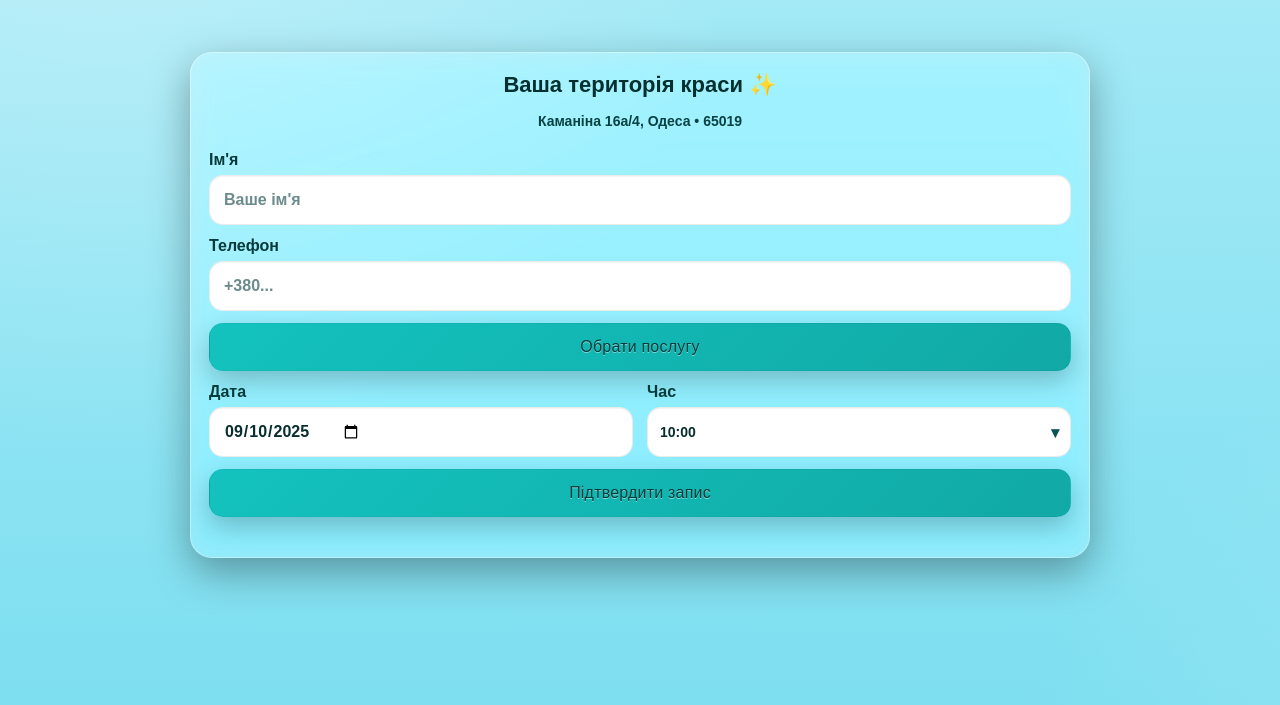
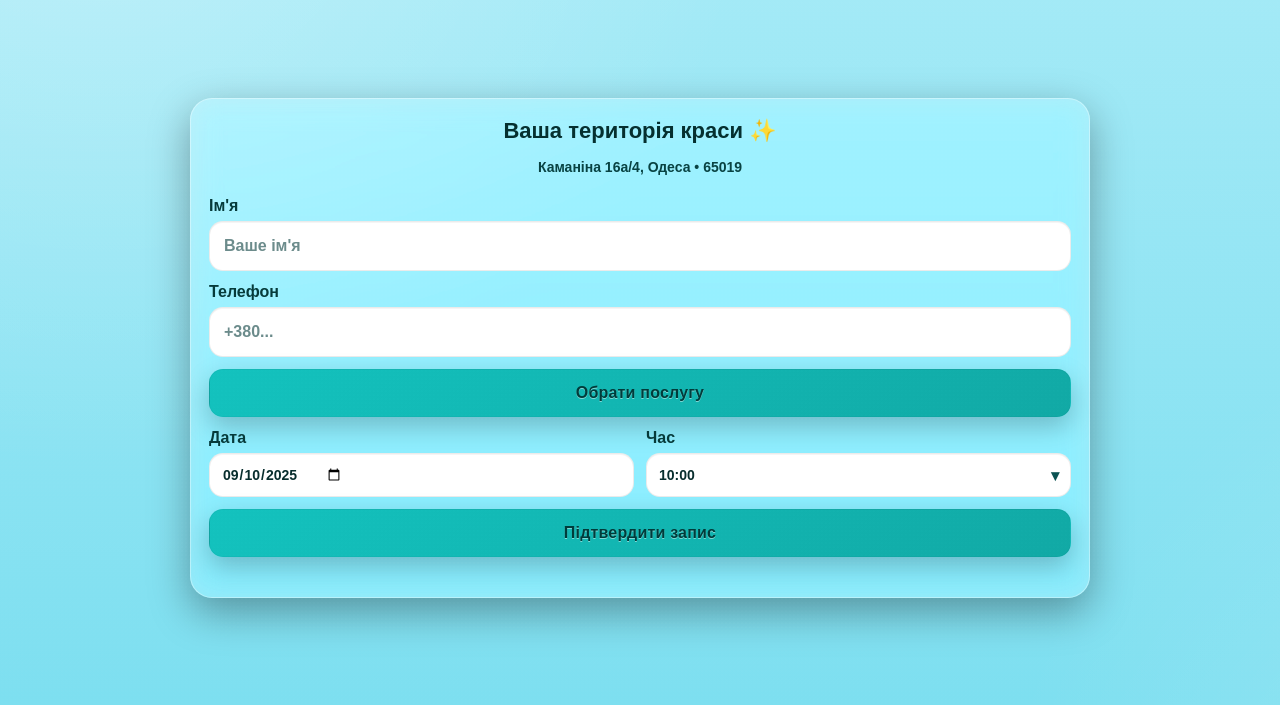
Before and after one commit to applabua/chernaya_beauty, a plain HTML site: page index.html in a window 1280 px wide. Shown: the part 95-800 px from the top of the page. Drawn offline with Linux system fonts and the light colour scheme.

Commit message:
Update index.html

```diff
--- a/index.html
+++ b/index.html
@@ -29,14 +29,23 @@
       background-size:4px 4px; opacity:.35; mix-blend-mode:soft-light;}
 
     /* Логотип */
-    .wordmark{position:fixed; z-index:10; top:calc(env(safe-area-inset-top,0px) + 8px);
-      left:calc(env(safe-area-inset-left,0px) + 10px); filter:drop-shadow(0 2px 10px rgba(0,0,0,.12)); pointer-events:none;}
+    .wordmark{
+      position:fixed; z-index:10;
+      top:calc(env(safe-area-inset-top,0px) + 8px);
+      left:calc(env(safe-area-inset-left,0px) + 10px);
+      filter:drop-shadow(0 2px 10px rgba(0,0,0,.12));
+      pointer-events:none;
+    }
     .wordmark .inner{position:relative; display:inline-block}
     .wordmark .chernaya{font-family:'Great Vibes', cursive; font-size:58px; line-height:1; color:#000; letter-spacing:.5px}
-    .wordmark .tag{position:absolute; top:-12px; right:-18px;
-      font-family:'Montserrat',system-ui,Arial; font-weight:800; color:#3ccad7; background:#fff;
-      padding:5px 9px; border-radius:4px; letter-spacing:1.5px; font-size:12px;
-      transform:skew(-8deg) rotate(-3deg); box-shadow:0 4px 12px rgba(0,0,0,.15)}
+    .wordmark .tag{
+      position:absolute; top:-12px; right:-18px;
+      font-family:'Montserrat',system-ui,Arial; font-weight:800;
+      color:#3ccad7; background:#fff; padding:5px 9px; border-radius:4px;
+      letter-spacing:1.5px; font-size:12px;
+      transform:skew(-8deg) rotate(-3deg);
+      box-shadow:0 4px 12px rgba(0,0,0,.15);
+    }
 
     /* Прелоадер */
     #loader{position:fixed; inset:0; display:grid; place-items:center; z-index:999;
@@ -50,17 +59,24 @@
       animation:spin 1.1s linear infinite; filter:drop-shadow(0 8px 22px rgba(0,0,0,.35))}
     @keyframes spin{to{transform:rotate(1turn)}}
 
-    /* Центр */
-    .wrap{position:fixed; inset:0; display:grid; place-items:center;
-      height:calc(var(--vh) * 100); padding:18px;
+    /* Центр (резерв зверху під логотип) */
+    .wrap{
+      position:fixed; inset:0; display:grid; place-items:center;
+      height:calc(var(--vh) * 100);
       padding-left:max(18px, env(safe-area-inset-left));
       padding-right:max(18px, env(safe-area-inset-right));
-      padding-top:max(18px, env(safe-area-inset-top));
-      padding-bottom:max(18px, env(safe-area-inset-bottom));}
+      padding-bottom:max(18px, env(safe-area-inset-bottom));
+      padding-top:calc(86px + max(18px, env(safe-area-inset-top))); /* щоб нічого не залазило під логотип */
+    }
 
-    .card{width:min(900px,100%); background:var(--card); border:1px solid var(--border);
-      border-radius:var(--radius); box-shadow:var(--shadow); backdrop-filter:blur(14px) saturate(140%);
-      padding:18px 18px 16px; max-height:calc(var(--vh) * 100 - 56px); display:grid; gap:12px;}
+    .card{
+      width:min(900px,100%); background:var(--card); border:1px solid var(--border);
+      border-radius:var(--radius); box-shadow:var(--shadow);
+      backdrop-filter:blur(14px) saturate(140%);
+      padding:18px 18px 16px;
+      max-height:calc(var(--vh) * 100 - 56px);
+      display:grid; gap:12px;
+    }
 
     .hero{ text-align:center; color:#052f2f; margin:0; line-height:1.25; font-size:22px; }
     .addr{ margin:2px 0 10px; text-align:center; font-size:14px; color:#084242 }
@@ -68,35 +84,47 @@
     .form{display:grid; grid-template-columns:1fr 1fr; column-gap:14px; row-gap:12px; align-content:start}
     .form .wide{grid-column:1/-1}
     label{display:block; margin-bottom:6px}
-    input, .fake-input{width:100%; min-width:0; height:var(--field-h);
+    input, .fake-input{
+      width:100%; min-width:0; height:var(--field-h);
       font:700 16px/1 Arial, Helvetica, sans-serif; color:#082d2d; background:#ffffff;
       border:1px solid rgba(0,0,0,.08); border-radius:14px; padding:0 14px; outline:none;
-      box-shadow:inset 0 1px 0 rgba(0,0,0,.04); transition:border-color .15s, box-shadow .15s; display:flex; align-items:center}
+      box-shadow:inset 0 1px 0 rgba(0,0,0,.04); transition:border-color .15s, box-shadow .15s;
+      display:flex; align-items:center
+    }
     input::placeholder{color:#6b8b8b; font-weight:700}
     input:focus{border-color:#19b6c3; box-shadow:0 0 0 3px rgba(25,182,195,.25)}
 
-    /* Кнопки */
-    .btn-primary{width:100%; padding:14px 16px; border-radius:14px; border:1px solid rgba(0,0,0,.04);
-      background:linear-gradient(135deg, #13c2be, #11a9a5); color:#003b3a; text-shadow:0 1px 0 rgba(255,255,255,.45);
-      font-size:16px; letter-spacing:.2px; cursor:pointer; box-shadow:0 10px 26px rgba(0,0,0,.22);
-      transition:filter .18s, transform .06s}
+    /* Основні кнопки */
+    .btn-primary{
+      width:100%; padding:14px 16px; border-radius:14px; border:1px solid rgba(0,0,0,.04);
+      background:linear-gradient(135deg, #13c2be, #11a9a5);
+      color:#003b3a; text-shadow:0 1px 0 rgba(255,255,255,.45);
+      font-size:16px; font-weight:800; letter-spacing:.2px; cursor:pointer;
+      box-shadow:0 10px 26px rgba(0,0,0,.22);
+      transition:filter .18s, transform .06s
+    }
     .btn-primary:hover{filter:brightness(1.05)}
     .btn-primary:active{transform:translateY(1px)}
 
-    /* Вибрана послуга — фіксована висота */
-    .chosen-box{grid-column:1/-1; background:#fff; border:1px solid rgba(0,0,0,.08);
+    /* Віконце вибраної послуги — фіксована висота */
+    .chosen-box{
+      grid-column:1/-1; background:#fff; border:1px solid rgba(0,0,0,.08);
       border-radius:14px; padding:10px 14px; box-shadow:0 8px 22px rgba(0,0,0,.12);
       display:flex; justify-content:space-between; gap:8px; color:#063a3a; width:100%;
-      min-height:var(--field-h); align-items:center}
+      min-height:var(--field-h); align-items:center
+    }
     .chosen-name{font-weight:800}
     .chosen-price{white-space:nowrap; font-weight:900}
 
-    /* Селекти */
+    /* Дата/Час — завжди компактні, дві колонки */
+    .dt-grid{grid-column:1/-1; display:grid; grid-template-columns:repeat(2, minmax(140px, 1fr)); gap:12px}
     .select-wrap{position:relative}
-    .select-wrap select{width:100%; min-width:0; height:var(--field-h);
+    .select-wrap select, .dt-grid input{
+      width:100%; min-width:0; height:44px;     /* компактно */
       font:700 14px/1 Arial, Helvetica, sans-serif; color:#082d2d; background:#ffffff;
       border:1px solid rgba(0,0,0,.08); border-radius:14px; padding:0 12px; outline:none;
-      appearance:none; box-shadow:inset 0 1px 0 rgba(0,0,0,.04)}
+      appearance:none; box-shadow:inset 0 1px 0 rgba(0,0,0,.04)
+    }
     .select-wrap::after{content:"▾"; position:absolute; right:12px; top:50%; translate:0 -50%; color:#0b5252; pointer-events:none; font-size:16px}
 
     .toast{position:fixed; right:18px; bottom:18px; z-index:50; background:rgba(0,0,0,.65); color:#fff;
@@ -123,9 +151,6 @@
     .price-item button:hover{background:#eef8f7}
     .pr-name{max-width:76%}
     .pr-price{white-space:nowrap; font-weight:900}
-
-    /* Адаптив, щоб Дата/Час не накладались */
-    @media (max-width:430px){ .form{grid-template-columns:1fr} .select-wrap select{font-size:13px} }
   </style>
 </head>
 <body>
@@ -157,30 +182,32 @@
           <input id="phone" type="tel" inputmode="tel" placeholder="+380..." required>
         </div>
 
-        <!-- Кнопка вибору послуги (той самий стиль і розмір, що й підтвердження) -->
+        <!-- Обрати послугу (такий самий стиль, як підтвердження) -->
         <div class="wide">
           <button type="button" class="btn-primary" id="openPrice">Обрати послугу</button>
         </div>
 
-        <!-- Фіксоване віконце вибраної послуги -->
+        <!-- Віконце вибраної послуги (фіксована висота) -->
         <div id="chosenBox" class="chosen-box" style="display:none;">
           <div class="chosen-name" id="chosenName"></div>
           <div class="chosen-price" id="chosenPrice"></div>
         </div>
 
-        <!-- Дата / Час -->
-        <div class="field">
+        <!-- Дата/Час — компактні в дві колонки -->
+        <div class="dt-grid">
+          <div>
             <label for="date">Дата</label>
             <input id="date" type="date" required>
           </div>
-        <div class="field">
+          <div>
             <label for="time">Час</label>
             <div class="select-wrap">
               <select id="time" required></select>
             </div>
           </div>
+        </div>
 
-        <!-- Кнопка підтвердження -->
+        <!-- Підтвердження -->
         <div class="wide">
           <button class="btn-primary" type="submit">Підтвердити запис</button>
         </div>
@@ -252,7 +279,7 @@
     })();
 
     const TIME_SLOTS=["10:00","11:30","13:00","15:00","16:30","18:00"];
-    const KEY_ALL="bookings_teal_all_v4", KEY_MINE="bookings_teal_mine_v4";
+    const KEY_ALL="bookings_teal_all_final", KEY_MINE="bookings_teal_mine_final";
 
     const $=s=>document.querySelector(s);
     const toast=t=>{const el=$("#toast"); el.textContent=t; el.classList.add("show"); setTimeout(()=>el.classList.remove("show"),2200)}
@@ -321,22 +348,22 @@
       generateSlots(date);
     });
 
-    /* МОДАЛКА ПРАЙСУ — делегування, можна вибирати скільки завгодно разів */
+    /* МОДАЛКА ПРАЙСУ — делегування (вибір не обмежений) */
     const modal=$("#priceModal"), openPrice=$("#openPrice"), closePrice=$("#closePrice");
     const open=()=>{modal.classList.add("show"); modal.setAttribute("aria-hidden","false")}
     const close=()=>{modal.classList.remove("show"); modal.setAttribute("aria-hidden","true")}
     openPrice.addEventListener("click",open);
     closePrice.addEventListener("click",close);
     modal.addEventListener("click",e=>{
-      if(e.target===modal) { close(); return; }
-      const btn = e.target.closest(".price-item button");
+      if(e.target===modal){ close(); return; }
+      const btn=e.target.closest(".price-item button");
       if(!btn) return;
       const name=btn.dataset.name;
       const price=parseInt(btn.dataset.price||"0",10);
       selectedService={name, price};
       chosenName.textContent=name;
       chosenPrice.textContent=fmtUAH(price);
-      chosenBox.style.display="flex";  // фіксована висота у CSS
+      chosenBox.style.display="flex";
       close();
     });
   </script>
```
Lines whose indentation alone changed are shown as unchanged.
